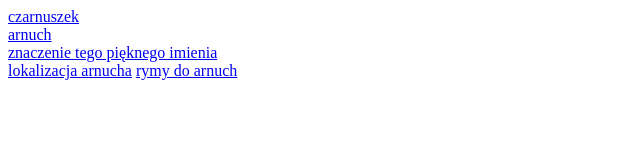
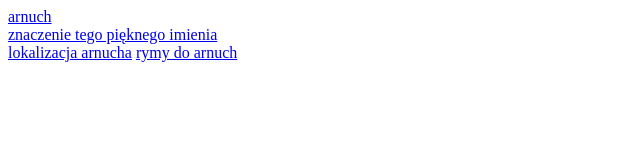
Before and after one commit to Qedaibo/Arnuch, a plain HTML site: page index.html in a window 1280 px wide. Shown: the whole page, without its empty margins (0-640 px from the left). Drawn offline with Linux system fonts and the light colour scheme.

Commit message:
Update index.html

```diff
--- a/index.html
+++ b/index.html
@@ -1,5 +1,3 @@
-<a href="https://www.youtube.com/watch?v=HL4PcRV9kI4">czarnuszek</a>
-<br>
 <a href="https://polski-slownik.pl/rymy-i-slowa-zakonczone-na.php?koncowke=ARNUCH">arnuch</a>
 <br>
 <a href="http://www.meaningslike.com/name-stands-for/arnuch">znaczenie tego pięknego imienia</a>
```
